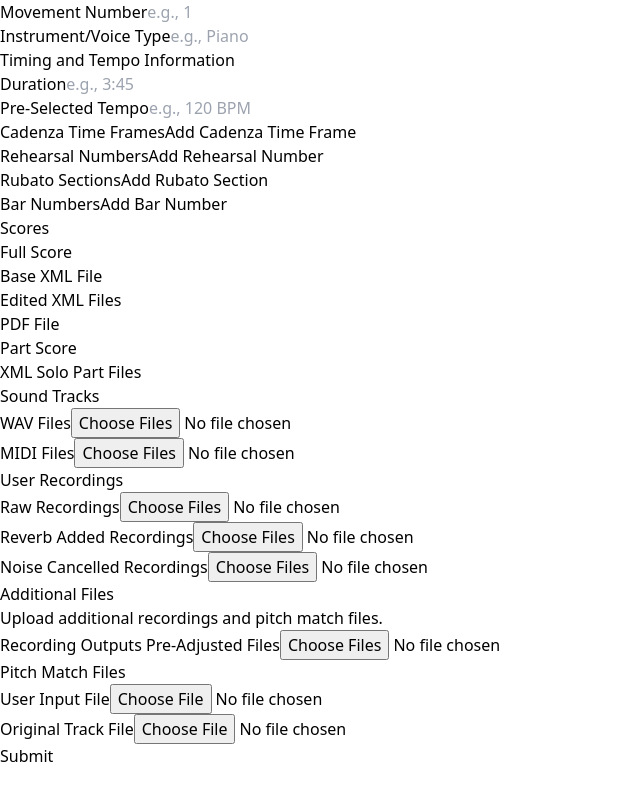
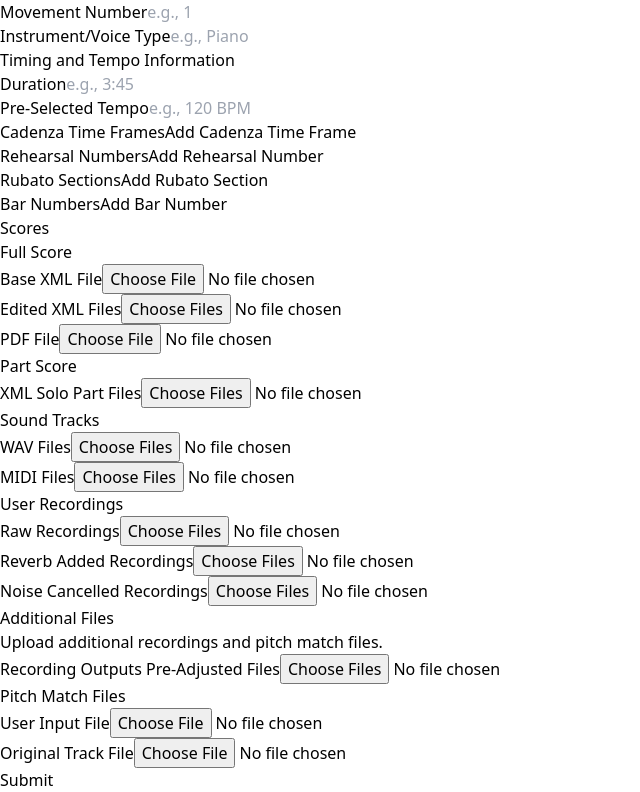
Before and after one commit to justinliuforever/music_frontend, a React (Vite) app: page /music/upload in a window 1280 px wide. Shown: the part 767-1559 px from the top of the page, without its empty margins (0-640 px from the left). Before the commit the page ends 1535 px from the top, so only its background shows below. Built offline with nearby package versions, Linux system fonts and the light colour scheme.

Commit message:
SCRUM-15: Fix UploadPage Bug

```diff
--- a/src/pages/UploadPage.jsx
+++ b/src/pages/UploadPage.jsx
@@ -555,7 +555,11 @@ export default function UploadPage() {
           />
 
           {/* Scores Form */}
-          <ScoresForm files={files} handleFileChange={handleFileChange} />
+          <ScoresForm
+            files={files}
+            handleFileChange={handleFileChange}
+            isEditing={true}
+          />
 
           {/* Sound Tracks Form */}
           <SoundTracksForm
```
